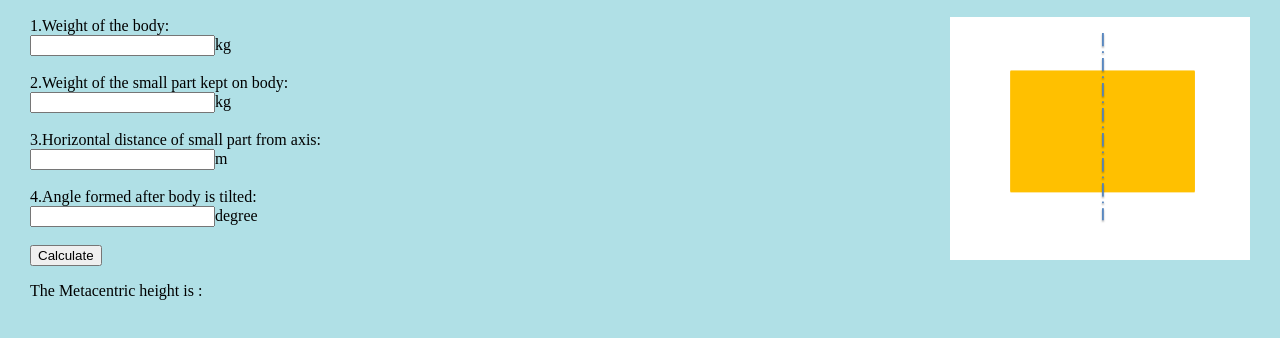
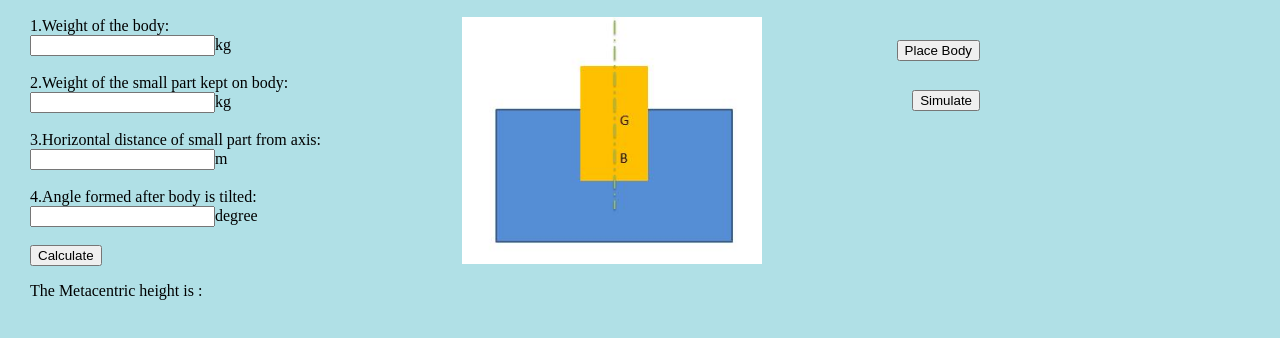
Before and after one commit to vlabsiitkgp/vlabiitkgpMF, a plain HTML site: page exp2/Metacentric_expt.html in a window 1280 px wide. Shown: the part 60-398 px from the top of the page. Drawn offline with Linux system fonts and the light colour scheme.

Commit message:
Add files via upload

```diff
--- a/exp2/Metacentric_expt.html
+++ b/exp2/Metacentric_expt.html
@@ -3,13 +3,20 @@
 <head>
 <meta charset=utf-8 />
 <title>Calculation of Metacentric height experiment</title>
+
 <style type="text/css">
 body {margin: 30px;}
+img{
+	margin-right: 40%;
+}
+
 </style>
 </head>
 <body style="background-color:powderblue;">
 <h2 style="text-align:center;">Calculation of Metacentric height experiment</h2>
-<img src="../images/body.png" alt="body" width="300 height="300 style="float:right">
+<input type="button" onclick="imagefun1()" value="Place Body" style="float: right; position: absolute; right: 300px; top: 100px">
+<input type="button" onclick="imagefun2()" value="Simulate" style="position: absolute; right: 300px; top: 150px">
+<img src="../images/vertical_body.jpg" alt="body" width="300 height="300 style="float:right" id="vertical_body" onclick="changeImage()">
 
 <form>
 1.Weight of the body:<br><input type="text" id="weight1" />kg<br><br>
@@ -24,4 +31,24 @@ body {margin: 30px;}
 </p>
 </body>
 <script src="../js/Metacentric_expt.js"></script>
+<script>
+        function imagefun1() {
+            var Image_Id = document.getElementById('vertical_body');
+            if (Image_Id.src.match("../images/vertical_body.jpg")) {
+                Image_Id.src = "../images/place_body.jpg";
+            }
+            else {
+                Image_Id.src = "../images/vertical_body.jpg";
+            }
+        }
+        function imagefun2() {
+            var Image_Id = document.getElementById('vertical_body');
+            if (Image_Id.src.match("../images/place_body.jpg")) {
+                Image_Id.src = "../images/tilt_body.jpg";
+            }
+            else {
+                Image_Id.src = "../images/place_body.jpg";
+            }
+        }
+    </script>
 </html>
```
